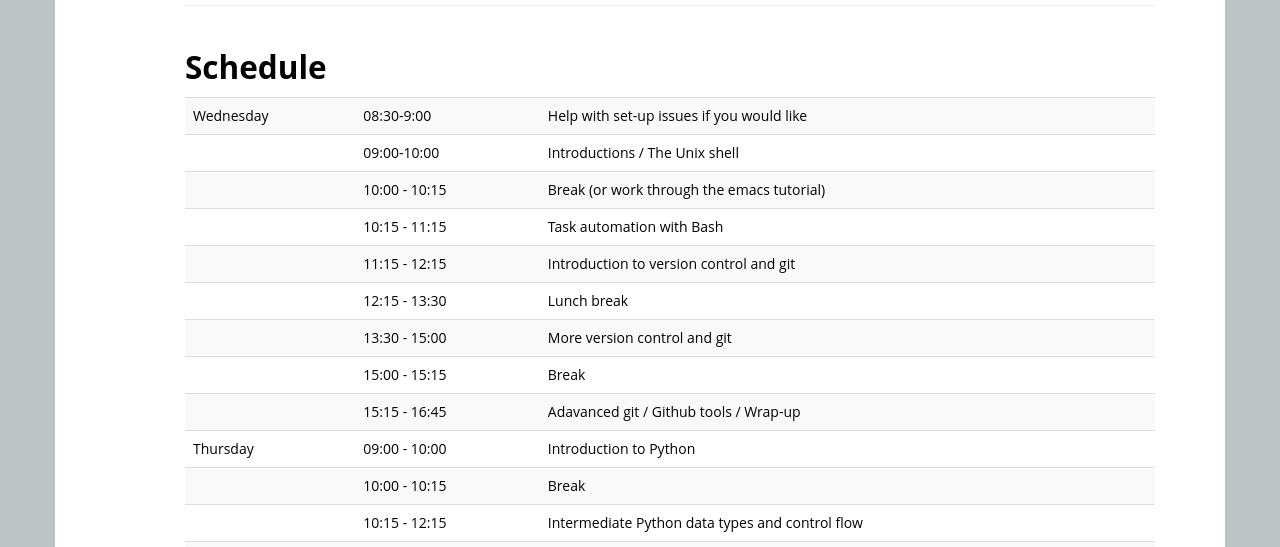
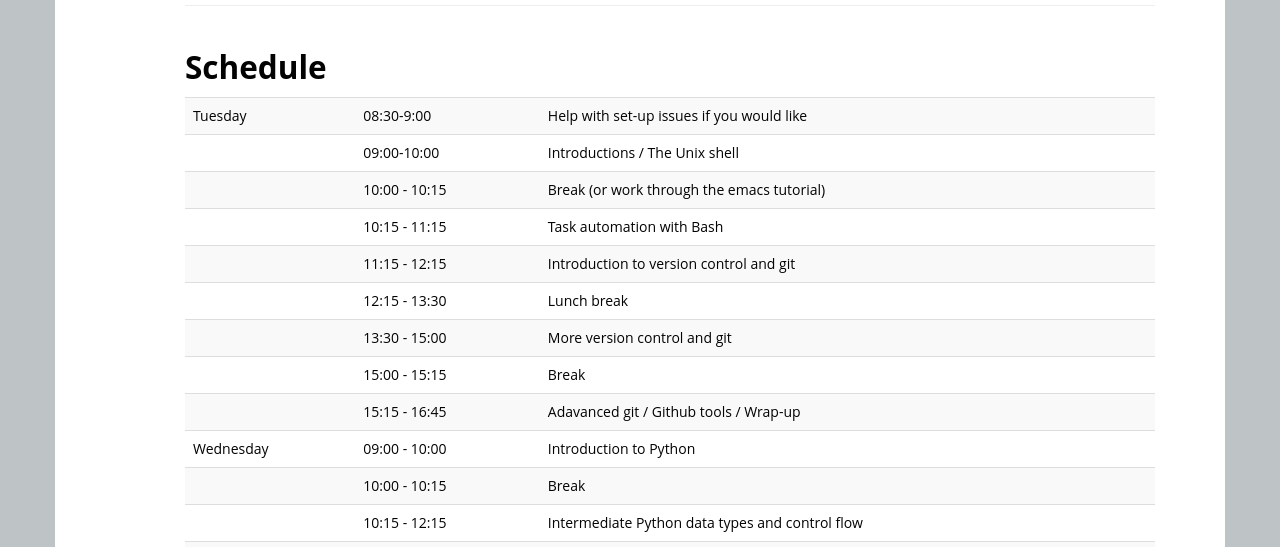
Before and after one commit to cavestruz/2014-06-24-ru, a Jekyll site: the page built from index.html, in a window 1280 px wide and 900 px high, scrolled down 492 px. Shown: the part 154-701 px from the top of the window. Built offline with Jekyll 4.4.1, drawn with Linux system fonts in a browser that asks for light colours.

Commit message:
modified days in Schedule

```diff
--- a/index.html
+++ b/index.html
@@ -103,7 +103,7 @@ raw: raw.github.com/swcarpentry/bc/gh-pages
 <h2>Schedule</h2>
 
 <table class="table table-striped">
-  <tr> <td>Wednesday</td> <td>08:30-9:00</td>  <td>Help with set-up issues if you would like</td> </tr>
+  <tr> <td>Tuesday</td> <td>08:30-9:00</td>  <td>Help with set-up issues if you would like</td> </tr>
     <tr><td></td>       <td>09:00-10:00</td>  <td>Introductions / The Unix shell</td> </tr>
   <tr> <td></td>        <td>10:00 - 10:15</td>   <td>Break (or work through the emacs tutorial)</td> </tr>
   <tr> <td></td>        <td>10:15 - 11:15</td>   <td>Task automation with Bash</td> </tr>
@@ -113,7 +113,7 @@ raw: raw.github.com/swcarpentry/bc/gh-pages
   <tr> <td></td>        <td>13:30 - 15:00</td>  <td>More version control and git</td> </tr>
   <tr> <td></td>        <td>15:00 - 15:15</td>  <td>Break</td> </tr>
   <tr> <td></td>        <td>15:15 - 16:45</td>  <td>Adavanced git / Github tools / Wrap-up</td> </tr>
-  <tr> <td>Thursday</td> <td>09:00 - 10:00</td>  <td>Introduction to Python</td> </tr>
+  <tr> <td>Wednesday</td> <td>09:00 - 10:00</td>  <td>Introduction to Python</td> </tr>
   <tr> <td></td>        <td>10:00 - 10:15</td>   <td>Break</td> </tr>
   <tr> <td></td>        <td>10:15 - 12:15</td>   <td> Intermediate Python data types and control flow</td> </tr>
 
```
